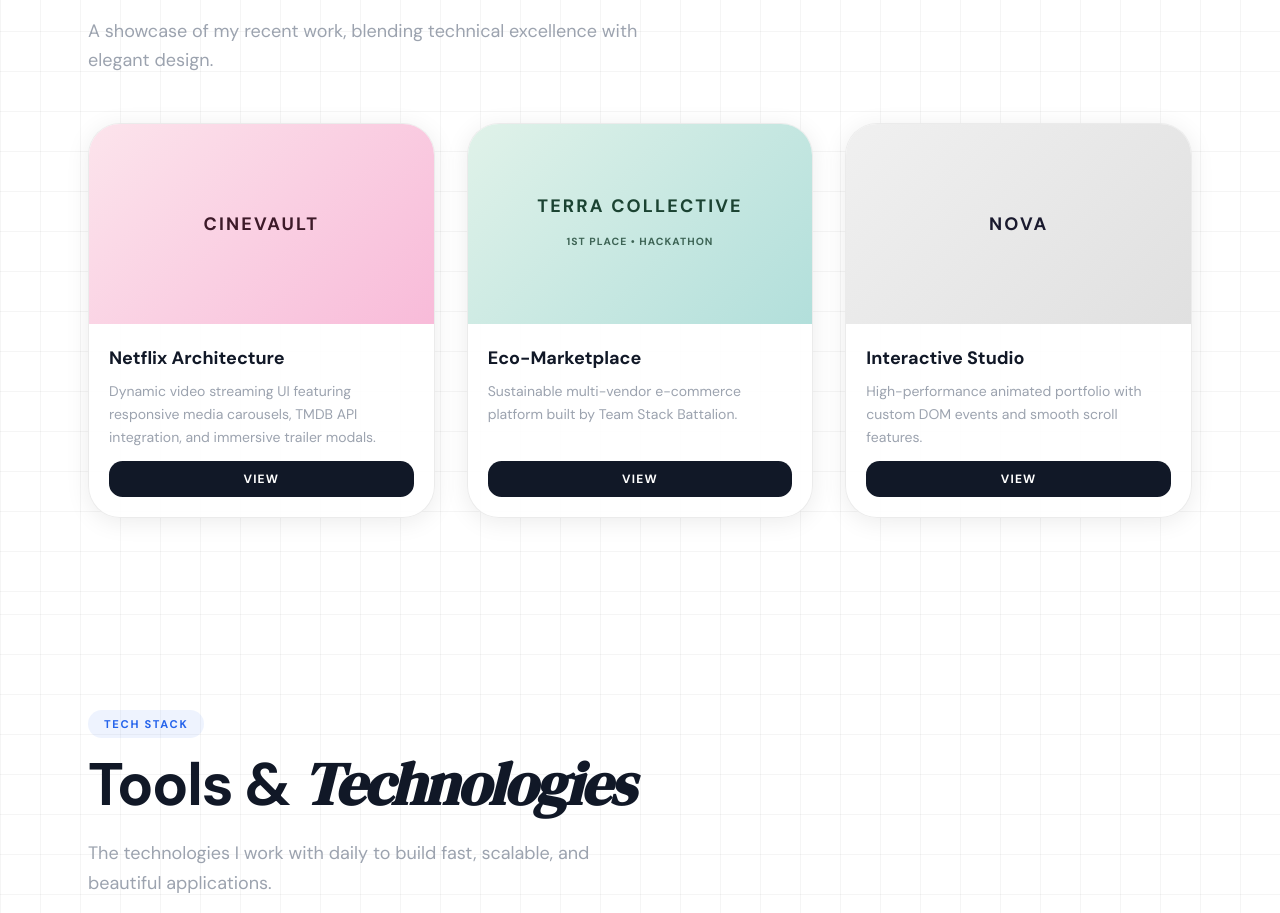
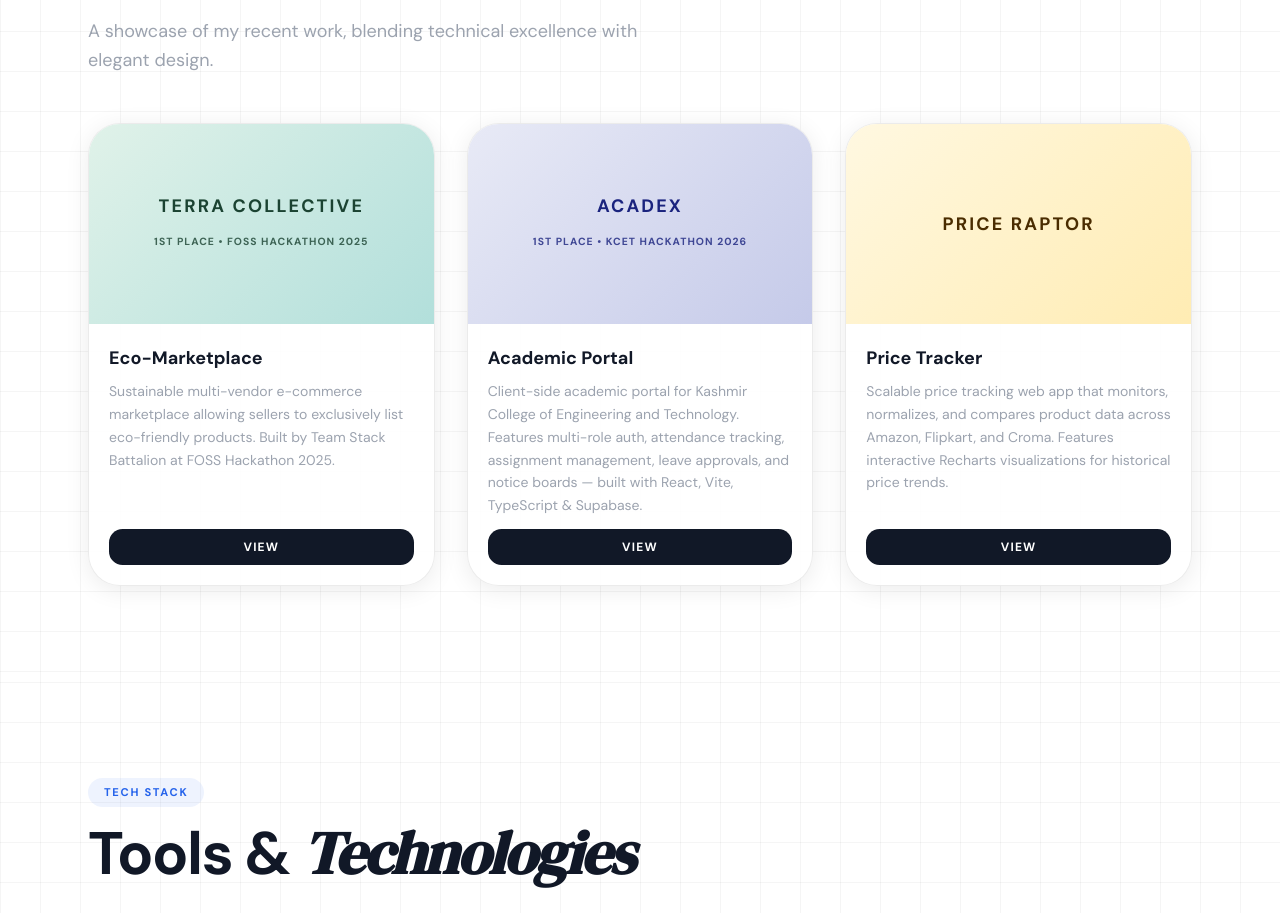
Before and after one commit to stackychan/shiblee-portfolio, a Next.js app: page / in a window 1280 px wide. Shown: the part 1009-1922 px from the top of the page. Built offline with nearby package versions, Linux system fonts and the light colour scheme; a web font is replaced by a local one.

Commit message:
Update projects: Terra Collective, KCET Acadex, PriceRaptor

```diff
--- a/data/index.ts
+++ b/data/index.ts
@@ -68,47 +68,48 @@ export const techRow2: TechItem[] = [
 
 export const projects: Project[] = [
   {
-    id: "cinevault",
-    title: "Netflix Architecture",
-    subtitle: "CINEVAULT",
-    description:
-      "Dynamic video streaming UI featuring responsive media carousels, TMDB API integration, and immersive trailer modals.",
-    thumbStyle: {
-      background: "linear-gradient(135deg,#fce4ec,#f8bbd9)",
-      color: "#3d1a29",
-    },
-    thumbText: "CINEVAULT",
-    repoUrl: "https://github.com/stackychan/cinevault",
-    liveUrl: "#",
-  },
-  {
     id: "terra",
     title: "Eco-Marketplace",
     subtitle: "TERRA COLLECTIVE",
     description:
-      "Sustainable multi-vendor e-commerce platform built by Team Stack Battalion.",
+      "Sustainable multi-vendor e-commerce marketplace allowing sellers to exclusively list eco-friendly products. Built by Team Stack Battalion at FOSS Hackathon 2025.",
     thumbStyle: {
       background: "linear-gradient(135deg,#e0f2e9,#b2dfdb)",
       color: "#1b4332",
     },
     thumbText: "TERRA COLLECTIVE",
-    badge: "1ST PLACE • HACKATHON",
+    badge: "1ST PLACE • FOSS HACKATHON 2025",
     repoUrl: "https://github.com/stackychan/greenconf",
     liveUrl: "https://terracollective.vercel.app/",
   },
   {
-    id: "nova",
-    title: "Interactive Studio",
-    subtitle: "NOVA",
+    id: "acadex",
+    title: "Academic Portal",
+    subtitle: "KCET ACADEX",
     description:
-      "High-performance animated portfolio with custom DOM events and smooth scroll features.",
+      "Client-side academic portal for Kashmir College of Engineering and Technology. Features multi-role auth, attendance tracking, assignment management, leave approvals, and notice boards — built with React, Vite, TypeScript & Supabase.",
     thumbStyle: {
-      background: "linear-gradient(135deg,#f0f0f0,#e0e0e0)",
-      color: "#1a1a2e",
+      background: "linear-gradient(135deg,#e8eaf6,#c5cae9)",
+      color: "#1a237e",
     },
-    thumbText: "NOVA",
-    repoUrl: "https://github.com/stackychan/nova-portfolio",
-    liveUrl: "https://nova-studio1.vercel.app/",
+    thumbText: "ACADEX",
+    badge: "1ST PLACE • KCET HACKATHON 2026",
+    repoUrl: "https://github.com/stackychan/acadex",
+    liveUrl: "https://acadex.vercel.app",
+  },
+  {
+    id: "priceraptor",
+    title: "Price Tracker",
+    subtitle: "PRICE RAPTOR",
+    description:
+      "Scalable price tracking web app that monitors, normalizes, and compares product data across Amazon, Flipkart, and Croma. Features interactive Recharts visualizations for historical price trends.",
+    thumbStyle: {
+      background: "linear-gradient(135deg,#fff8e1,#ffecb3)",
+      color: "#4a2c00",
+    },
+    thumbText: "PRICE RAPTOR",
+    repoUrl: "https://github.com/stackychan/priceraptor",
+    liveUrl: "#",
   },
 ];
 
```
